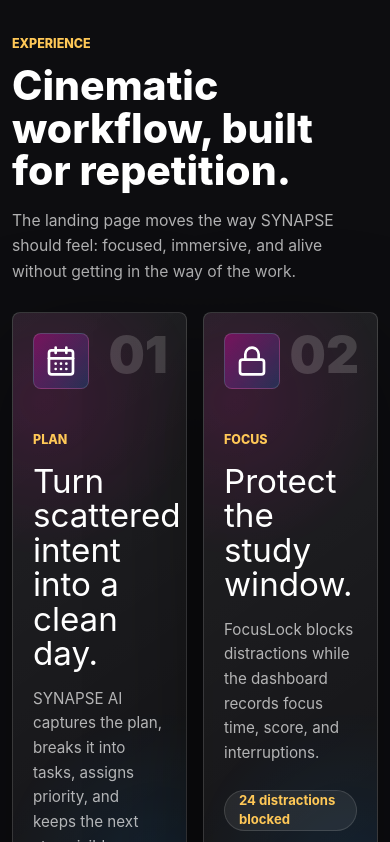
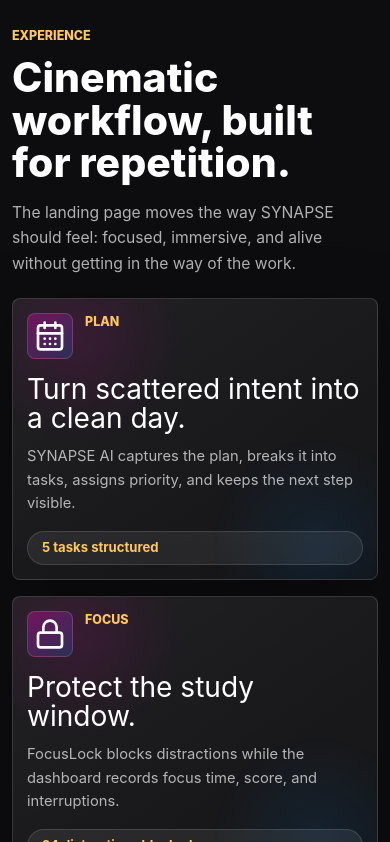
Before and after one commit to Kinshuk-Mathur/synapse-landing-page, a Next.js app: page / in a window 390 px wide. Shown: the part 7680-8522 px from the top of the page. Built offline with nearby package versions, Linux system fonts and the light colour scheme.

Commit message:
phone friendly

```diff
--- a/app/globals.css
+++ b/app/globals.css
@@ -1354,11 +1354,12 @@
   }
 
   .experience-track {
+    display: grid;
+    grid-template-columns: 1fr;
     width: min(1220px, calc(100vw - 32px));
     margin: 0 auto;
-    flex-direction: column;
     gap: 16px;
-    padding: 0 0 48px;
+    padding: 0;
     transform: none !important;
     will-change: auto;
   }
@@ -1671,7 +1672,7 @@
   }
 
   .experience-section {
-    padding: 64px 0;
+    padding: 56px 0 48px;
   }
 
   .experience-intro,
@@ -1680,42 +1681,52 @@
   }
 
   .experience-intro {
-    margin-bottom: 28px;
+    margin-bottom: 22px;
   }
 
   .experience-panel {
-    padding: 20px;
+    display: grid;
+    grid-template-columns: 52px minmax(0, 1fr);
+    gap: 0 14px;
+    padding: 16px;
+    box-shadow: 0 18px 64px rgba(0, 0, 0, 0.34);
   }
 
   .panel-index {
-    top: 16px;
-    right: 18px;
-    font-size: 3.2rem;
+    display: none;
   }
 
   .panel-icon {
-    width: 56px;
-    height: 56px;
+    grid-column: 1;
+    grid-row: 1 / 3;
+    width: 52px;
+    height: 52px;
   }
 
   .experience-panel .section-kicker {
-    margin-top: 42px;
+    grid-column: 2;
+    align-self: center;
+    margin-top: 0;
   }
 
   .experience-panel h3 {
-    font-size: clamp(1.7rem, 8.5vw, 2.5rem);
+    grid-column: 1 / -1;
+    margin-top: 16px;
+    font-size: clamp(1.45rem, 7.4vw, 2.05rem);
     line-height: 1.04;
   }
 
   .experience-panel p:not(.section-kicker) {
+    grid-column: 1 / -1;
+    margin-top: 12px;
+    font-size: 0.92rem;
+    line-height: 1.58;
+  }
+
+  .experience-panel strong {
+    grid-column: 1 / -1;
+    min-height: 34px;
     margin-top: 16px;
-    font-size: 0.95rem;
-    line-height: 1.62;
-  }
-
-  .experience-panel strong {
-    min-height: 36px;
-    margin-top: 24px;
   }
 
   .final-cta {
@@ -1752,6 +1763,21 @@
 
   .site-row {
     grid-template-columns: minmax(64px, 0.75fr) minmax(56px, 1fr) auto;
+  }
+
+  .experience-panel {
+    grid-template-columns: 46px minmax(0, 1fr);
+    gap: 0 12px;
+    padding: 14px;
+  }
+
+  .panel-icon {
+    width: 46px;
+    height: 46px;
+  }
+
+  .experience-panel h3 {
+    font-size: clamp(1.35rem, 7.2vw, 1.9rem);
   }
 }
 
```
